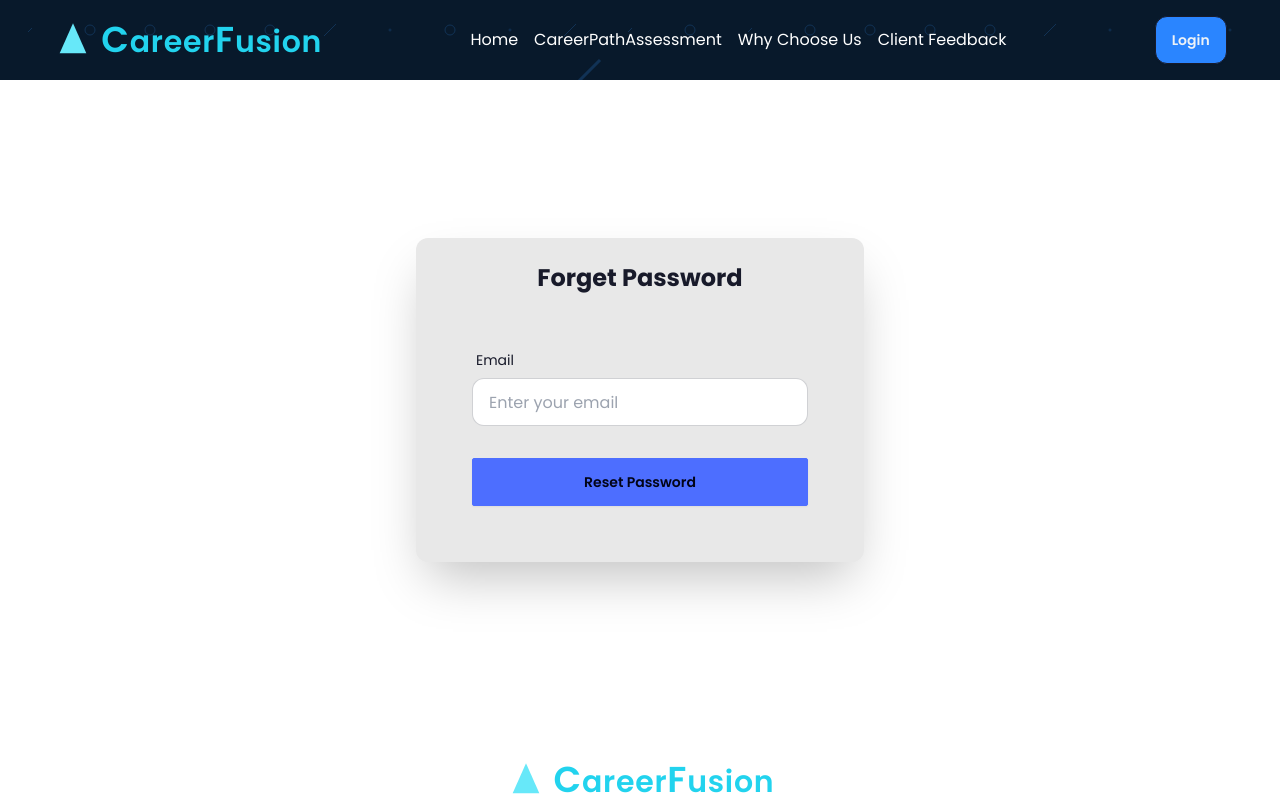
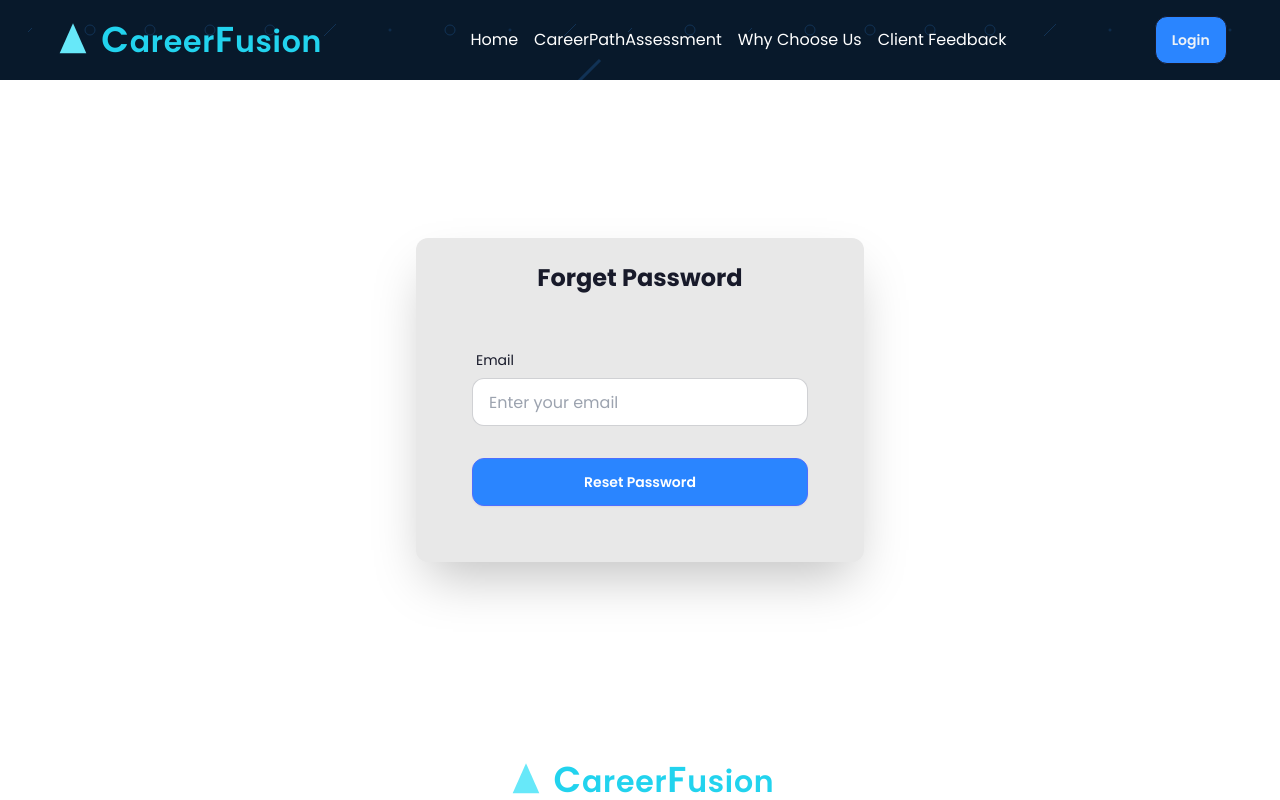
Before and after one commit to ShakirMahmud/career-fusion, a React (Vite) app: page /auth/forgetPassword in a window 1280 px wide. Shown: the top 800 px of the page. Built offline with nearby package versions, Linux system fonts and the light colour scheme; no server answers.

Commit message:
minor bug fixes

```diff
--- a/src/pages/ForgetPassword.jsx
+++ b/src/pages/ForgetPassword.jsx
@@ -65,7 +65,7 @@ const ForgetPassword = () => {
                             />
                         </div>
                         <div className="form-control mt-6">
-                            <button type="submit" className="btn btn-primary">
+                            <button type="submit" className="btn btn-primary  bg-btn_bg rounded-xl text-white">
                                 Reset Password
                             </button>
                         </div>
```
